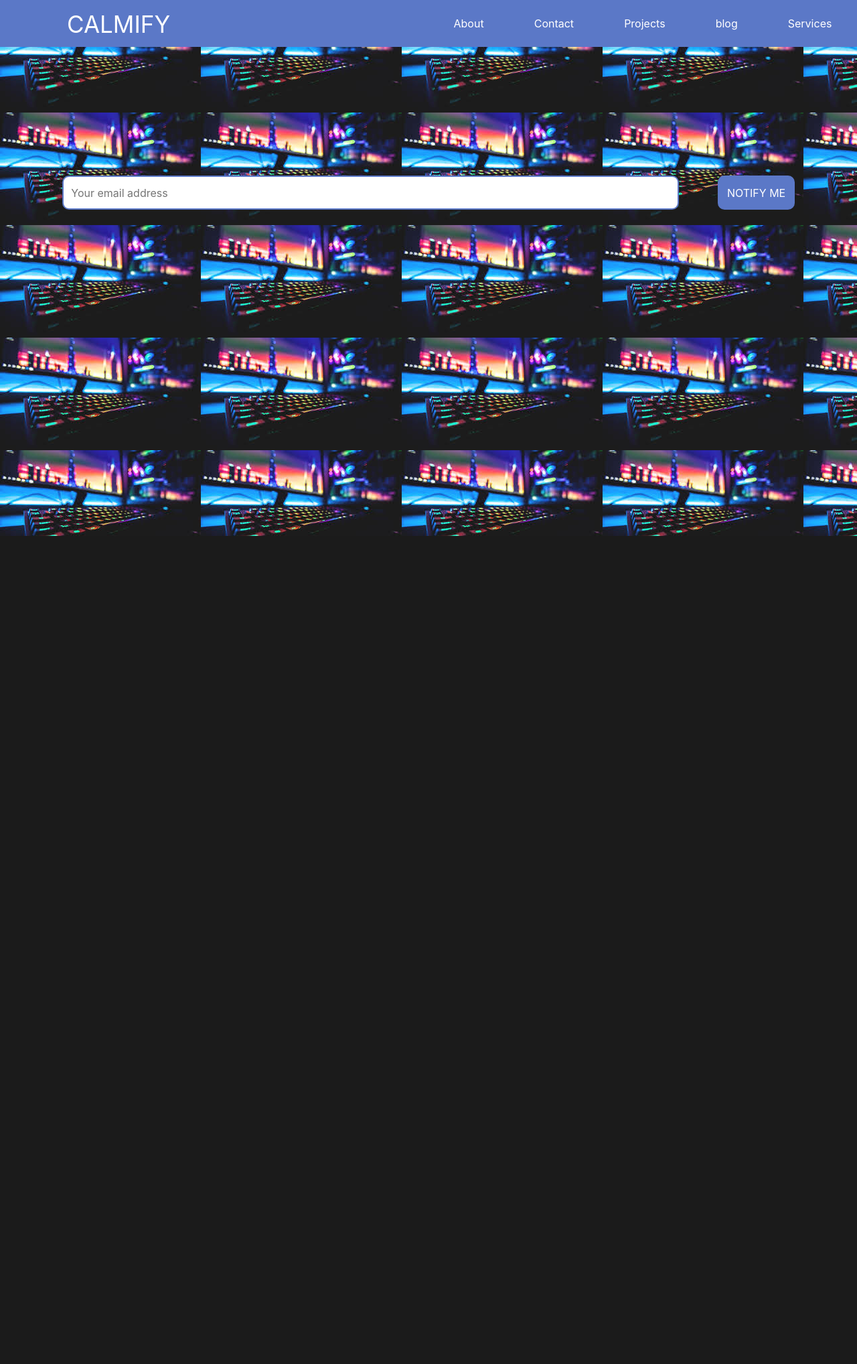
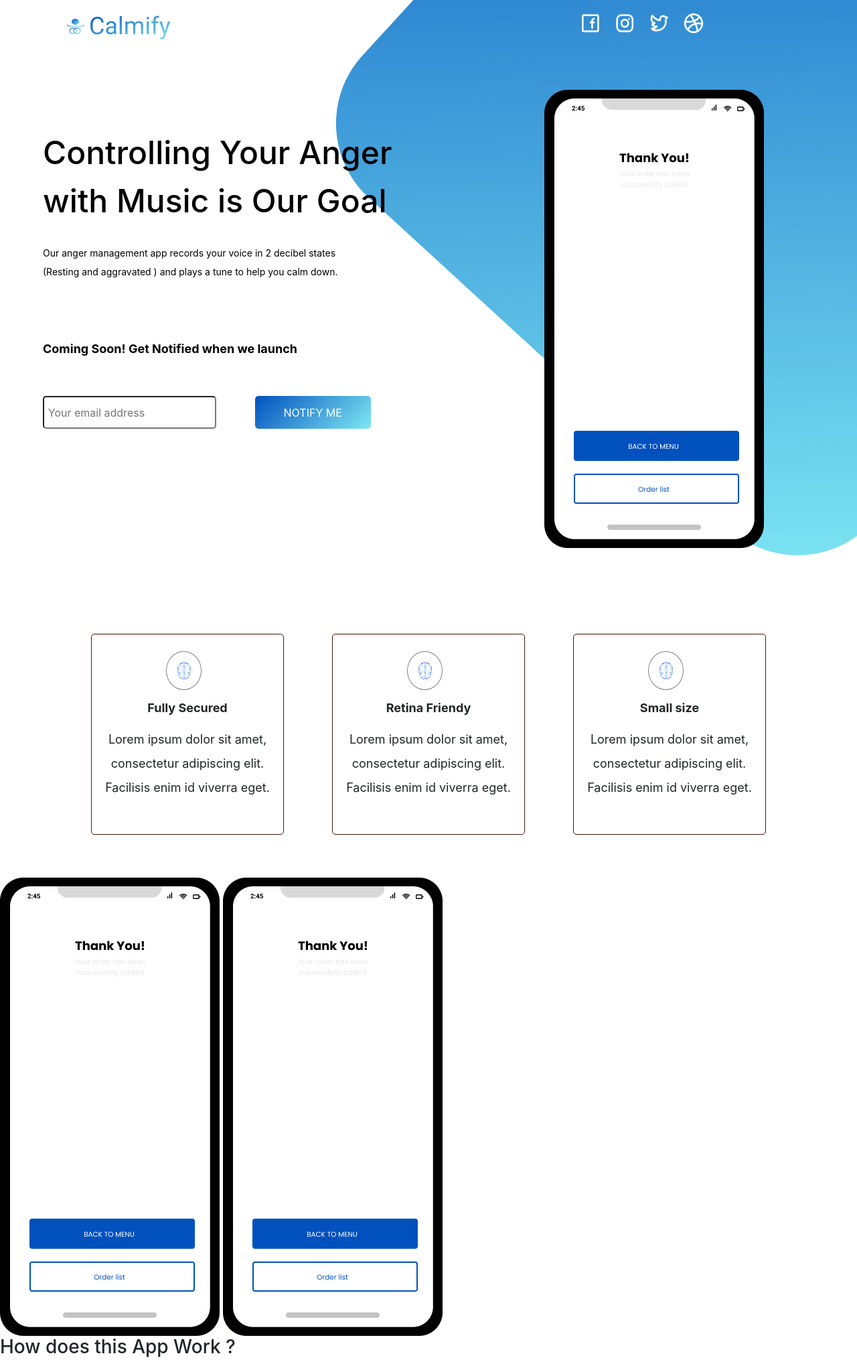
Before and after one commit to berryboylb/calmify, a PHP site: page / in a window 1280 px wide. Shown: the whole page at 67% size. Before the commit the page ends 800 px from the top, so only its background shows below. Run offline with PHP 8.4, Linux system fonts and the light colour scheme; some libraries are stand-ins or nearby versions.

Commit message:
new changes

```diff
--- a/index.html
+++ b/index.html
@@ -5,39 +5,85 @@
     <meta name="viewport" content="width=device-width, initial-scale=1.0" />
     <meta http-equiv="X-UA-Compatible" content="ie=edge" />
     <link rel="stylesheet" type="text/css" href="styles.css" />
+    <link href="https://fonts.googleapis.com/css2?family=Lato:ital,wght@0,300;0,400;1,300&display=swap" rel="stylesheet">
     <link rel="stylesheet" href="https://cdnjs.cloudflare.com/ajax/libs/font-awesome/4.7.0/css/font-awesome.min.css">
     <link rel="stylesheet" href="https://stackpath.bootstrapcdn.com/bootstrap/4.5.0/css/bootstrap.min.css">
     <link rel="stylesheet" href="https://stackpath.bootstrapcdn.com/font-awesome/4.7.0/css/font-awesome.min.css">
     <script src="https://code.jquery.com/jquery-3.5.1.slim.min.js" ></script>
     <script src="https://stackpath.bootstrapcdn.com/bootstrap/4.5.0/js/bootstrap.min.js"></script>
+    <script src="https://cdnjs.cloudflare.com/ajax/libs/gsap/3.3.4/gsap.min.js" defer></script>
+ <script src="https://cdnjs.cloudflare.com/ajax/libs/gsap/3.4.0/ScrollTrigger.min.js" defer></script>
     <title>Project Calmify</title>
   </head>
   <body>
     <header>
+
         <nav>
-            <div class="calm">calmify</div>
+            <div class="calm"><a href="index.html"><img src="images/Frame 2572.png" alt=""></a></div>
             <div class="hamburger">
               <div class="line"></div>
               <div class="line"></div>
               <div class="line"></div>
             </div>
             <ul class="nav-links">
-              <li><a href="#">About</a></li>
-              <li><a href="#">Contact</a></li>
-              <li><a href="#">Projects</a></li>
-              <li><a href="#">blog</a></li>
-              <li><a href="#">Services</a></li>
+              <li class="mobile"><a href="#">About</a></li>
+              <li class="mobile"><a href="#">Contact</a></li>
+              <li class="mobile"><a href="#">Projects</a></li>
+              <li class="mobile"><a href="#">blog</a></li>
+              <li class="mobile"><a href="#">Services</a></li>
+              <li ><a href="#"><img src="images/Group 39.png" alt=""></a></li>
             </ul>
           </nav>
           <div></div>
-          <section class="form">
+          <div class="headercontent">
+            <div class="content1">
+              <h1>Controlling Your Anger with Music is Our Goal</h1>
+            <p class="lorem0">Our anger management app records your voice in 2 decibel states (Resting and aggravated ) and plays a tune to help you calm down.</p>
+            <p class="lorem1">Coming Soon! Get Notified when we launch</p>
             <form action="https://formspree.io/meqrpkqo" method="post">
-                <input class="email" type="email" name="email" Placeholder="Your email address"></br></br>
-                <input class="submit" type="submit" value="NOTIFY ME">
-             </form>
-        </section>
+
+              <input class="email" type="email" name="email" Placeholder="Your email address"></br></br>
+              <input class="submit" type="submit" value="NOTIFY ME">
+           </form>
+            </div>
+            <div class="content2">
+              <img src="images/Group 48.png" alt="">
+            </div>
+            <img class="bg" src="images/Rectangle 11.png" alt="">
+          </div>
+
     </header>
+    <section class="firstsec">
+      <div class="firstsecin">
+        <div class="box">
+          <div class="prebrain"><img class="brain" src="images/icons8_brain_200px_1 2.png" alt=""></div>
+          <p class="bold">Fully Secured</p>
+          <p class="lorem2">Lorem ipsum dolor sit amet, consectetur adipiscing elit. Facilisis enim id viverra eget.</p>
+        </div>
+        <div class="box">
+          <div class="prebrain"><img class="brain" src="images/icons8_brain_200px_1 2.png" alt=""></div>
+          <p class="bold">Retina Friendy</p>
+          <p class="lorem2">Lorem ipsum dolor sit amet, consectetur adipiscing elit. Facilisis enim id viverra eget.</p>
+        </div>
+        <div class="box">
+          <div class="prebrain"><img class="brain" src="images/icons8_brain_200px_1 2.png" alt=""></div>
+          <p class="bold">Small size</p>
+          <p class="lorem2">Lorem ipsum dolor sit amet, consectetur adipiscing elit. Facilisis enim id viverra eget.</p>
+        </div>
+      </div>
+    </section>
 
+    <section>
+      <div class="seconsecin">
+        <div>
+          <img src="images/Group 48.png" alt="">
+          <img src="images/Group 48.png" alt="">
+        </div>
+        <div>
+          <h3>How does this App Work ?</h3>
+        </div>
+      </div>
+    </section>
 
     <script src="app.js"></script>
   </body>
--- a/styles.css
+++ b/styles.css
@@ -4,16 +4,15 @@
     box-sizing: border-box;
   }
   body {
-    font-family: sans-serif;
+    font-family: 'Lato', sans-serif;
   }
   header {
-      height: 100vh;
-      background-image: url('images/images\ \(20\).jpg');
+      background-image: url('');
+      color: black;
   }
 
   nav {
     height: 70px;
-    background: #5b78c7;
   }
 
   .nav-links {
@@ -49,6 +48,9 @@
     width: 100% !important;
     opacity: 1 !important;
 }
+.mobile {
+  display: none;
+}
 .calm {
     display: flex;
     width: 10%;
@@ -61,30 +63,108 @@
     text-transform: uppercase;
     color: white;
 }
+.headercontent {
+  display: flex;
+  padding: 5%;
+}
+.content1 {
+  width: 100%;
+}
 
-.form {
-    margin-top: 10%;
-    width: 100%;
-    padding: 5%;
+.content1 h1 {
+  font-size: 48px;
+  margin-top: 10%;
+  line-height: 1.5;
 }
+
+.content1 .lorem0 {
+  margin-top: 5%;
+  font-size: 14px;
+  width: 80%;
+  line-height: 2;
+}
+
+.content1 .lorem1 {
+  margin-top: 15%;
+  font-size: 18px;
+  font-weight: bold;
+}
+
 form {
-    width: 100%;
-    display: flex;
-    justify-content: space-evenly;
+  display: flex;
+  margin-top: 10%;
 }
+
 .email {
-    width: 80%;
-    border: 2px solid #5b78c7;
-    border-radius: 10px;
-    padding: 1%;
+  padding: 1%;
+  height: 49px;
+  width: 45%;
+  border-radius: 5px;
+  border:  1.5px solid linear-gradient(135.92deg, #0051BE 0%, #7FE8F3 100%);
 }
 .submit {
-    width: 10%;
-    background: #5b78c7;
-    border-radius: 10px;
-    color: white;
-    border: none;
+  padding: 1%;
+  height: 49px;
+  width: 30%;
+  border-radius: 5px;
+  margin-left: 10%;
+  background: linear-gradient(135.92deg, #0051BE 0%, #7FE8F3 100%);
+  border: none;
+  color: white;
 }
+.content2 {
+  width: 100%;
+}
+.content2 img {
+  margin-left: 30%;
+}
+
+.bg {
+  position: absolute;
+  top: 0;
+  right: 0;
+  z-index: -1;
+}
+
+.firstsec {
+  padding: 5%;
+}
+
+.firstsecin {
+  display: flex;
+  justify-content: space-evenly;
+}
+.box {
+  border: 1.5px solid #451705;
+  height: 300px;
+  width: 25%;
+  border-radius: 5px;
+  padding: 1%;
+  text-align: center;
+}
+.prebrain {
+  border: 1px solid gray;
+  border-radius: 50%;
+  width: 20%;
+  padding: 5%;
+  margin-top: 5%;
+  margin-left: 38%;
+}
+.brain {
+  height: 30px;
+  width: 100%;
+}
+.bold {
+  font-size: 18px;
+  margin-top: 5%;
+  font-weight: bold;
+}
+.lorem2 {
+  line-height: 2;
+  font-size: 18px;
+  margin-top: 5%;
+}
+
 
   @media screen and (max-width: 768px) {
     .line {
@@ -154,23 +234,5 @@
         font-size: 25px;
         top: 15px;
     }
-    form {
-        display: grid;
-    }
-    .email {
-        width: 100%;
-    }
-    .submit {
-        width: 50%;
-        margin-left: 25%;
-    }
-    header {
-        height: 80vh;
-    }
-    .form {
-        margin-top: 50%;
-    }
-    .submit {
-        height: 30px;
-    }
+
   }
```
Also changed, not shown: images/Frame 2572.png (added), images/Group 39.png (added), images/Group 48.png (added), images/Rectangle 11.png (added), images/icons8_brain_200px_1 2.png (added).
